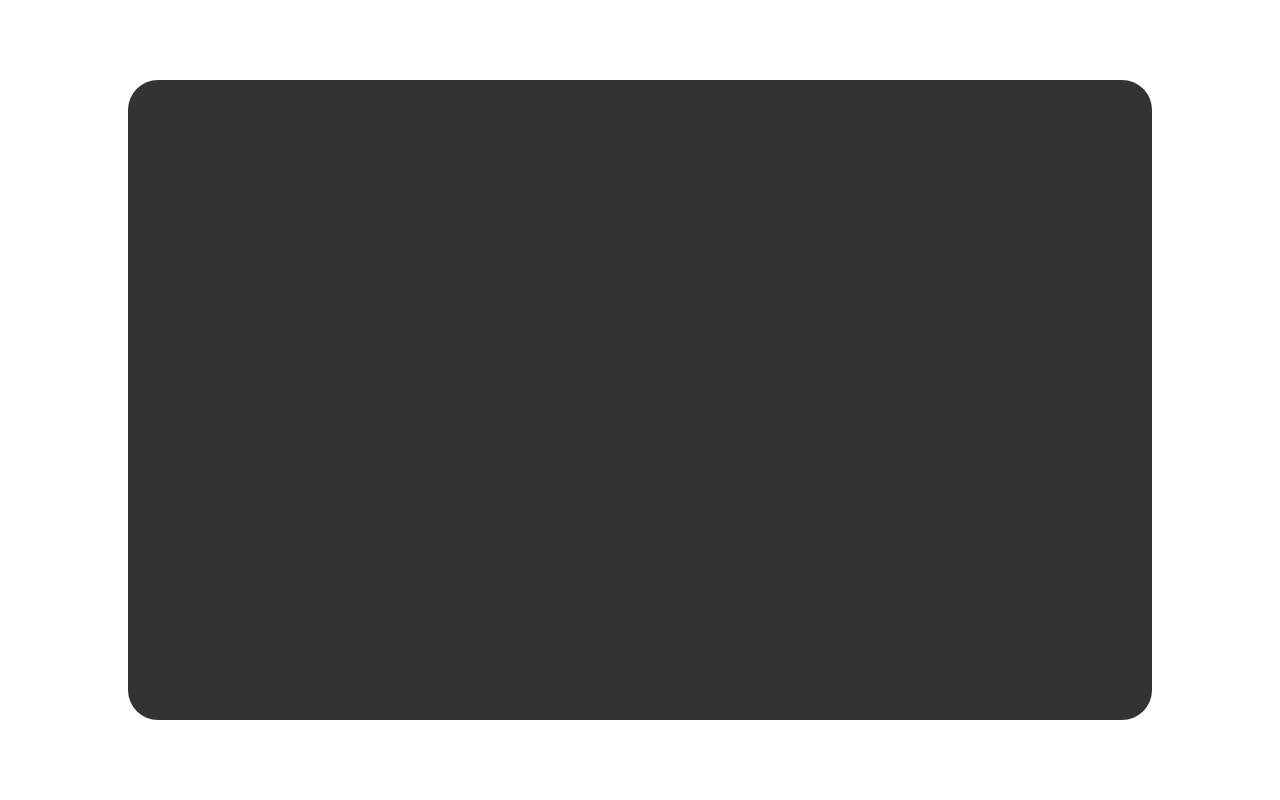
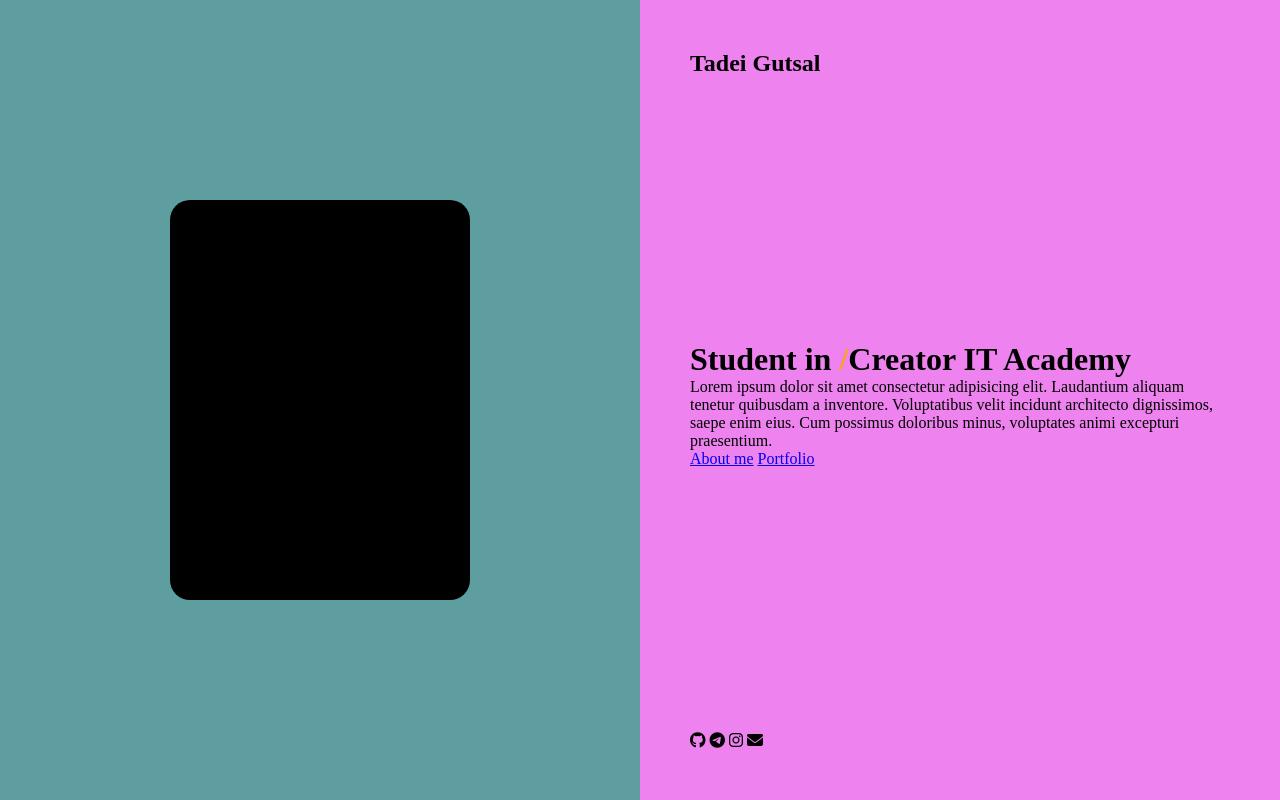
Before and after one commit to tadeigutsal/portfolio, a plain HTML site: page index.html in a window 1280 px wide. Shown: the top 800 px of the page. Drawn offline with nearby package versions, Linux system fonts and the light colour scheme.

Commit message:
Add files via upload

```diff
--- a/index.html
+++ b/index.html
@@ -5,42 +5,34 @@
     <meta name="viewport" content="width=device-width, initial-scale=1.0">
     <title>Document</title>
     <link rel="stylesheet" href="style.css">
-    <link href="https://unpkg.com/aos@2.3.1/dist/aos.css" rel="stylesheet">
-    <script src="https://unpkg.com/aos@2.3.1/dist/aos.js"></script>
+    <link rel="stylesheet" href="https://cdnjs.cloudflare.com/ajax/libs/font-awesome/6.6.0/css/all.min.css" integrity="sha512-Kc323vGBEqzTmouAECnVceyQqyqdsSiqLQISBL29aUW4U/M7pSPA/gEUZQqv1cwx4OnYxTxve5UMg5GT6L4JJg==" crossorigin="anonymous" referrerpolicy="no-referrer" />
 </head>
 <body>
     <div class="wrap">
-        <div class="page">
-            <div data-aos="zoom-in" class="card"></div>
+        <div class="photoCon">
+            <div class="photo"></div>
         </div>
-        <div class="page">
-            <div data-aos="fade-down-right" class="card"></div>
+
+        <div class="infoCon">
+            <h2>Tadei Gutsal</h2>
+
+            <div class="mainInfo">
+                <h1>Student in <span>/</span>Creator IT Academy</h1>
+
+                <p>Lorem ipsum dolor sit amet consectetur adipisicing elit. Laudantium aliquam tenetur quibusdam a inventore. Voluptatibus velit incidunt architecto dignissimos, saepe enim eius. Cum possimus doloribus minus, voluptates animi excepturi praesentium.</p>
+                <div class="buttonCon">
+                    <a href="#">About me</a>
+                    <a href="#">Portfolio</a>
+                </div>
+            </div>
+            <div class="socialCon">
+                <i class="fa-brands fa-github"></i>
+                <i class="fa-brands fa-telegram"></i>
+                <i class="fa-brands fa-instagram"></i>
+                <i class="fa-solid fa-envelope"></i>
+            </div>
         </div>
-        <div class="page">
-            <div data-aos="flip-down" class="card"></div>
-        </div>
-        <div class="page">
-            <div data-aos="fade-left"
-            data-aos-anchor="#example-anchor"
-            data-aos-offset="500"
-            data-aos-duration="500" class="card"></div>
-        </div>
-        <div class="page">
-            <div  data-aos="fade-up"
-            data-aos-anchor-placement="center-center" class="card"></div>
-        </div>
-        <div class="page">
-            <div data-aos="zoom-out-left" class="card"></div>
-        </div>
-        <div class="page">
-            <div data-aos="fade-down"
-            data-aos-easing="linear"
-            data-aos-duration="1500" class="card"></div>
-        </div>
+
     </div>
-
-    <script>
-        AOS.init();
-      </script>
 </body>
 </html>
--- a/style.css
+++ b/style.css
@@ -7,20 +7,31 @@
     width: 100%;
     min-height: 100vh;
     display: flex;
-    flex-direction: column;
     align-items: center;
-
 }
-.page {
-    width: 100%;
+span {
+    color: orange;
+}
+.photoCon {
+    width: 50%;
     height: 100vh;
     display: flex;
     justify-content: center;
     align-items: center;
+    background-color: cadetblue;
 }
-.card {
-    width: 80%;
-    height: 80vh;
-    background-color: #333;
-    border-radius: 30px;
+.infoCon {
+    width: 50%;
+    height: 100vh;
+    padding: 50px;
+    display: flex;
+    flex-direction: column;
+    justify-content: space-between;
+    background-color: violet;
 }
+.photo {
+    width: 300px;
+    height: 400px;
+    background-color: #000;
+    border-radius: 20px;
+}
```
Also changed, not shown: 1 other file.
